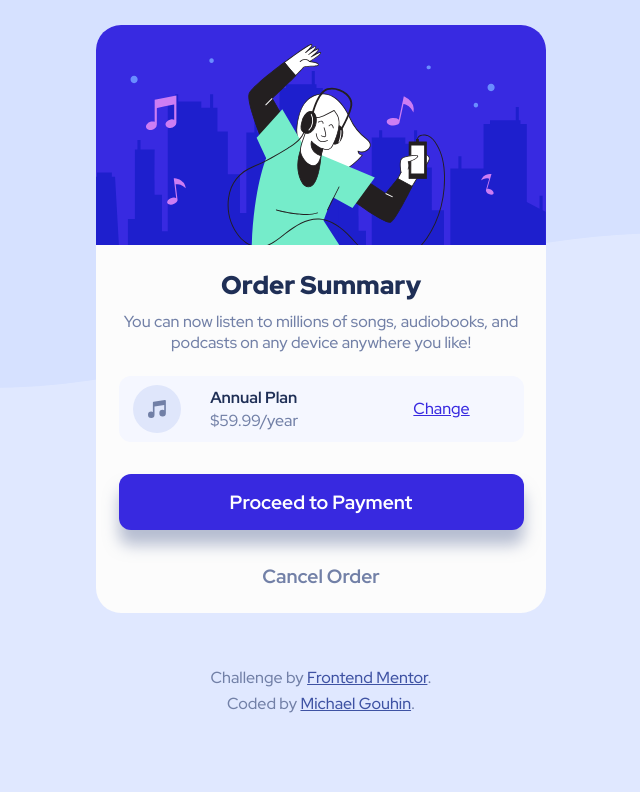
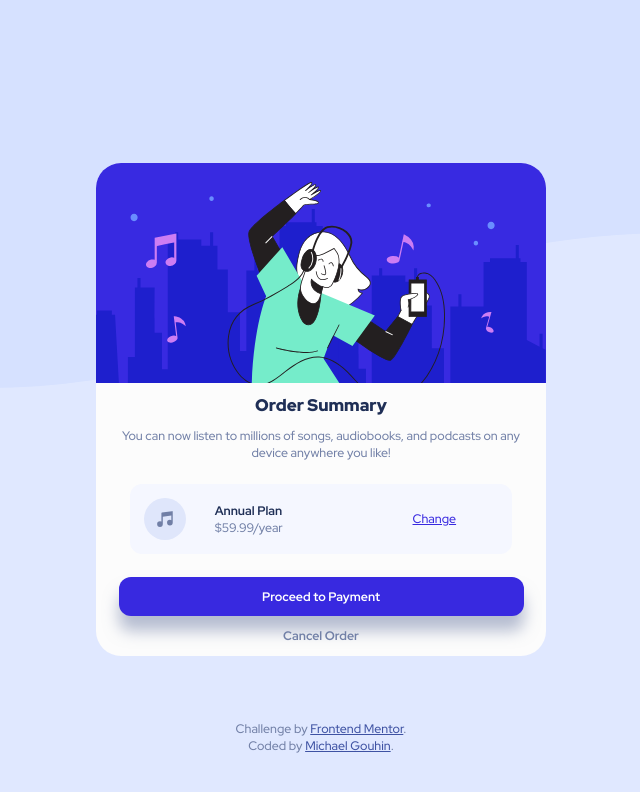
Before and after one commit to mgouhin/frontend-mentor, a plain HTML site: page order-summary-component-main/index.html in a window 1280 px wide. Shown: the whole page, without its empty margins (319-959 px from the left). Drawn offline with Linux system fonts and the light colour scheme.

Commit message:
order-summary: hunting for px perfect

```diff
--- a/order-summary-component-main/styles.css
+++ b/order-summary-component-main/styles.css
@@ -1,8 +1,12 @@
+root {
+  font-size: 16px;
+}
+
 * {
   font-family: 'Red Hat Display', monospace ,sans-serif;
-  font-size: 16px;
-  margin-top: 2%;
-  margin-bottom: 2%;
+  font-size: 0.88rem;
+  /* margin-top: 2%; */
+  /* margin-bottom: 2%; */
   box-sizing: border-box;
 }
 
@@ -24,18 +28,17 @@ body {
   align-items: center;
 }
 
-h1, h2, h3 {
+h1 {
+  font-size: 1.2rem;
   font-weight: 900;
   color: hsl(223, 47%, 23%);
 }
 
-h1, h2 {
-  font-size: 1.6rem;
-}
-
 p {
-  font-size: 1rem;
+  /* font-size: 0.88rem; */
   color: hsl(224, 23%, 55%);
+  margin-block-start: 0rem;
+  margin-block-end: 0rem;
 }
 
 strong {
@@ -45,11 +48,11 @@ strong {
 
 button {
   border: none;
-  padding: 15px 32px;
+  padding: 0.8rem 1.9rem;
   text-align: center;
   text-decoration: none;
   display: inline-block;
-  font-size: 1.2rem;
+  /* font-size: 1.2rem; */
   font-weight: 700;
 }
 
@@ -60,7 +63,13 @@ button {
   max-width: 450px;
   /* min-width: 275px; */
   width: 89%;
+  margin-top: 12.7vw;
+  margin-bottom: 5vw;
   text-align: center;
+  display: flex;
+  flex-direction: column;
+  justify-content: center;
+  align-items: center;
 }
 
 .card > *:not(img) {
@@ -71,7 +80,7 @@ button {
 .card > img {
   margin-top: 0%;
   width: 100%;
-  height: auto;
+  /* height: auto; */
 }
 
 .plan-option {
@@ -81,6 +90,7 @@ button {
   flex-direction: row;
   justify-content: space-around;
   align-items: center;
+  width: 85%;
   margin-top: 5%;
   margin-bottom: 5%;
 }
@@ -90,16 +100,29 @@ button {
 }
 
 .plan-option > img {
+  height: 3rem;
   max-width: 48px;
   max-height: 48px;
+  margin-top: 1rem;
+  margin-bottom: 1rem;
 }
 
 .plan-option > div {
   text-align: left;
+  display: flex;
+  flex-direction: column;
+  /* justify-content: center; */
+  align-items: flex-start;
+}
+
+.plan-option > p {
+  margin-block-start: 0%;
+  margin-block-end: 0%;
 }
 
 .plan-option > a {
   color: hsl(245, 75%, 52%);
+  /* font-size: 0.88rem; */
 }
 
 .plan-option > a:hover {
@@ -129,7 +152,7 @@ button {
 }
 
 .attribution {
-  font-size: 11px;
+  /* font-size: 11px; */
   text-align: center;
 }
 
```
